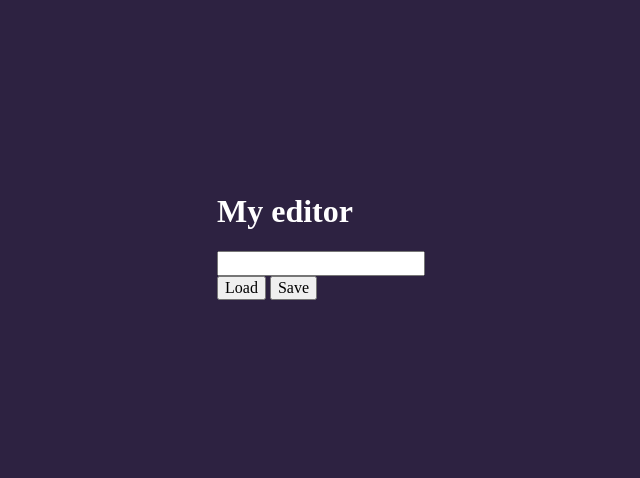
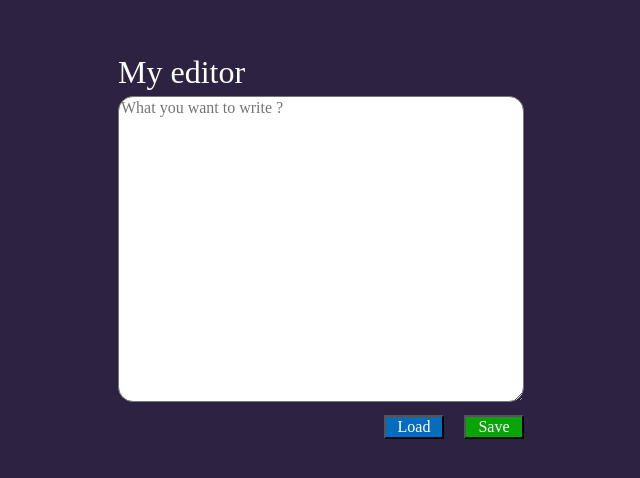
Before and after one commit to patrykstefanowicz/save-editor, a website built with webpack: page src/pages/index.html in a window 1280 px wide. Shown: the part 164-642 px from the top of the page, without its empty margins (319-959 px from the left). Built offline with nearby package versions, Linux system fonts and the light colour scheme.

Commit message:
style scss

```diff
--- a/src/pages/index.html
+++ b/src/pages/index.html
@@ -9,7 +9,7 @@
 <body>
   <main class="main">
     <h1 class="heading">My editor</h1>
-    <input class="input">
+    <textarea class="textarea" placeholder ="What you want to write ?"></textarea>
     <div class="button">
     <button class="button__load">Load</button>
     <button class="button__save">Save</button>
--- a/src/scss/main.scss
+++ b/src/scss/main.scss
@@ -2,6 +2,8 @@
 
 @import "_variables";
 @import "modules/hello.scss";
+
+@import url('https://fonts.googleapis.com/css2?family=Open+Sans:wght@300;400&display=swap');
 
 body {
   background: $wtf;
@@ -10,4 +12,36 @@ body {
   align-items: center;
   justify-content: center;
   min-height: 100vh;
+
 }
+
+.button{
+  display: flex;
+  justify-content: flex-end;
+  margin-top: 8px;
+
+  &__load{
+    background-color: rgb(8, 108, 189);
+    color: white;
+    margin-right: 20px;
+    width: 60px;
+
+  }
+  &__save{
+    background-color: rgb(10, 163, 10);
+    color: white;
+    width: 60px;
+  }
+}
+
+
+.heading{
+  font-weight: 400;
+  margin-bottom: 5px;
+}
+
+.textarea{
+  width: 400px;
+  height: 300px;
+  border-radius: 15px;
+}
```
